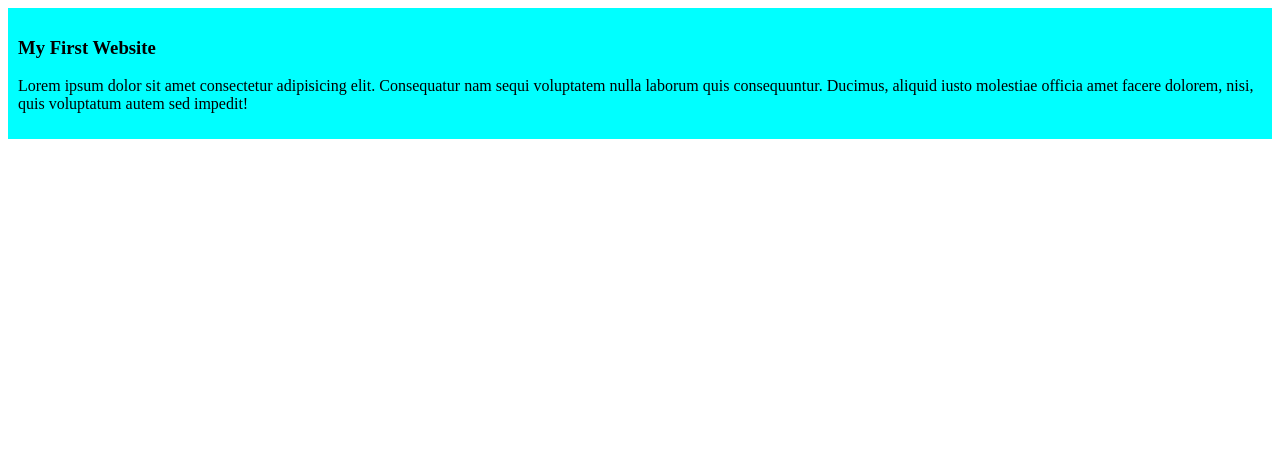
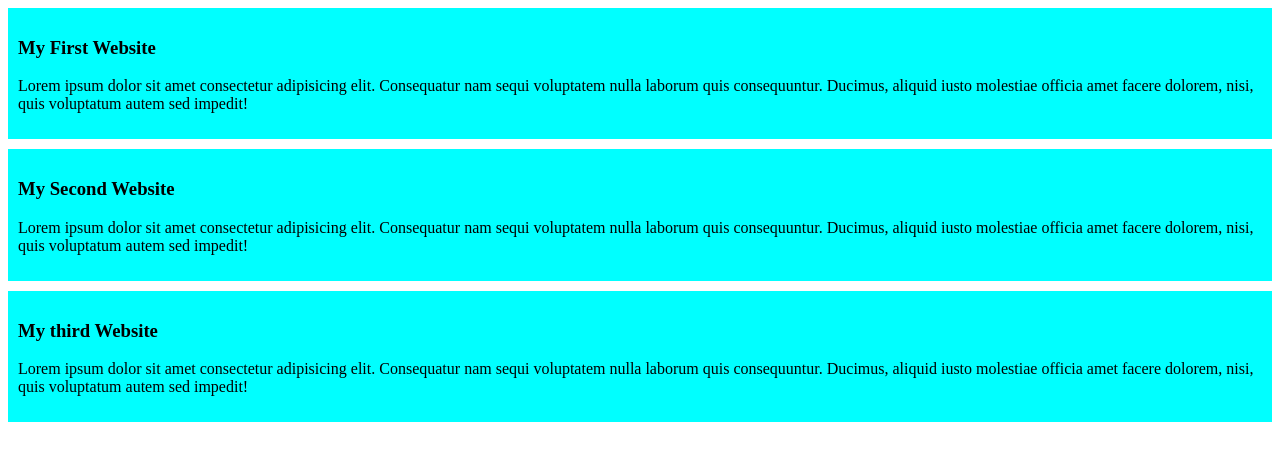
Before and after one commit to Sayed100SAM/my-simple-website, a plain HTML site: page index.html in a window 1280 px wide. Drawn offline with Linux system fonts and the light colour scheme.

Commit message:
second code added

```diff
--- a/index.html
+++ b/index.html
@@ -11,6 +11,14 @@
         <h3>My First Website</h3>
     <p>Lorem ipsum dolor sit amet consectetur adipisicing elit. Consequatur nam sequi voluptatem nulla laborum quis consequuntur. Ducimus, aliquid iusto molestiae officia amet facere dolorem, nisi, quis voluptatum autem sed impedit!</p>
     </div>
+    <div>
+        <h3>My Second Website</h3>
+    <p>Lorem ipsum dolor sit amet consectetur adipisicing elit. Consequatur nam sequi voluptatem nulla laborum quis consequuntur. Ducimus, aliquid iusto molestiae officia amet facere dolorem, nisi, quis voluptatum autem sed impedit!</p>
+    </div>
+    <div>
+        <h3>My third Website</h3>
+    <p>Lorem ipsum dolor sit amet consectetur adipisicing elit. Consequatur nam sequi voluptatem nulla laborum quis consequuntur. Ducimus, aliquid iusto molestiae officia amet facere dolorem, nisi, quis voluptatum autem sed impedit!</p>
+    </div>
 
 </body>
 </html>
--- a/styles/blog.css
+++ b/styles/blog.css
@@ -2,4 +2,5 @@ div{
 
     background-color: aqua;
     padding: 10px;
+    margin-bottom: 10px;
 }
```
